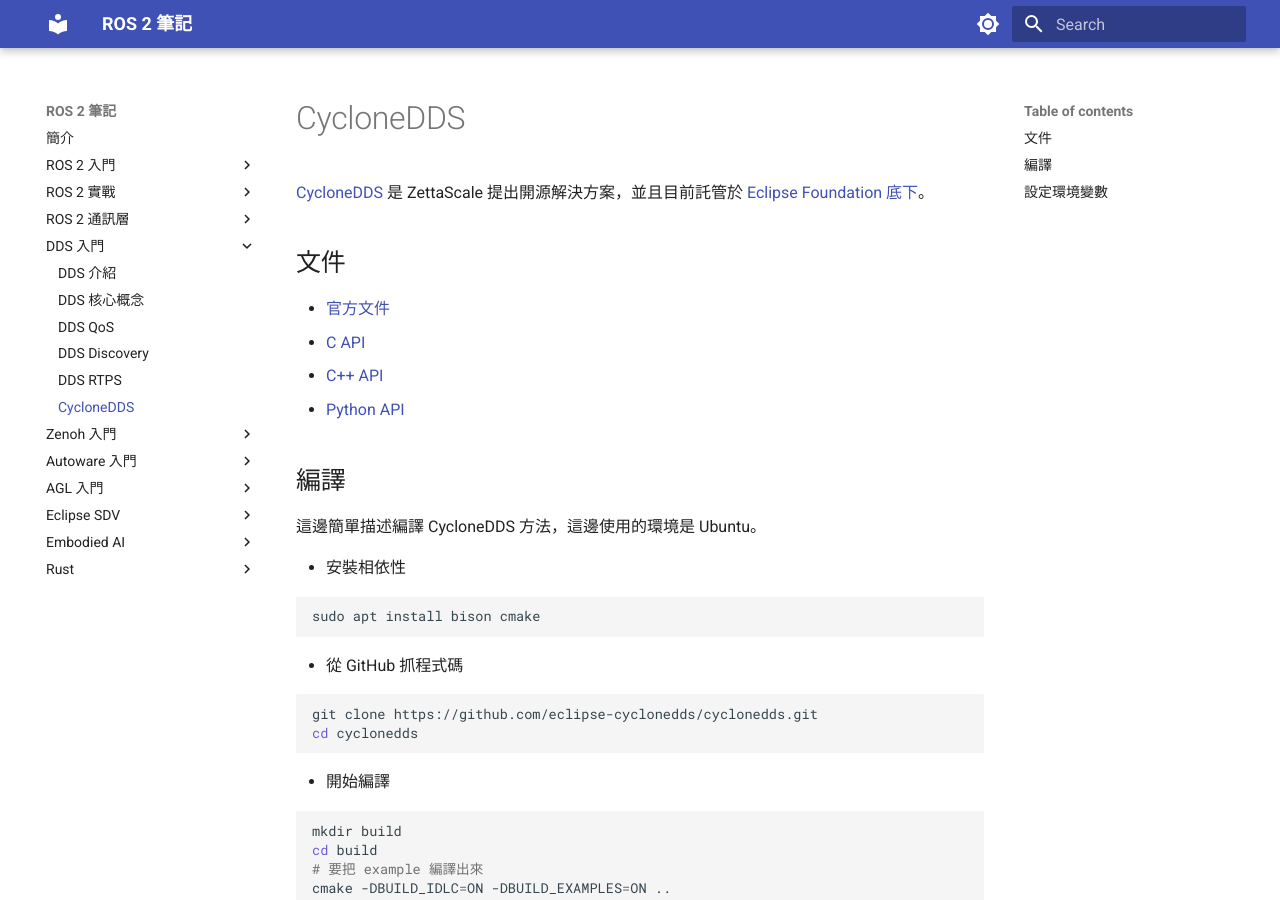
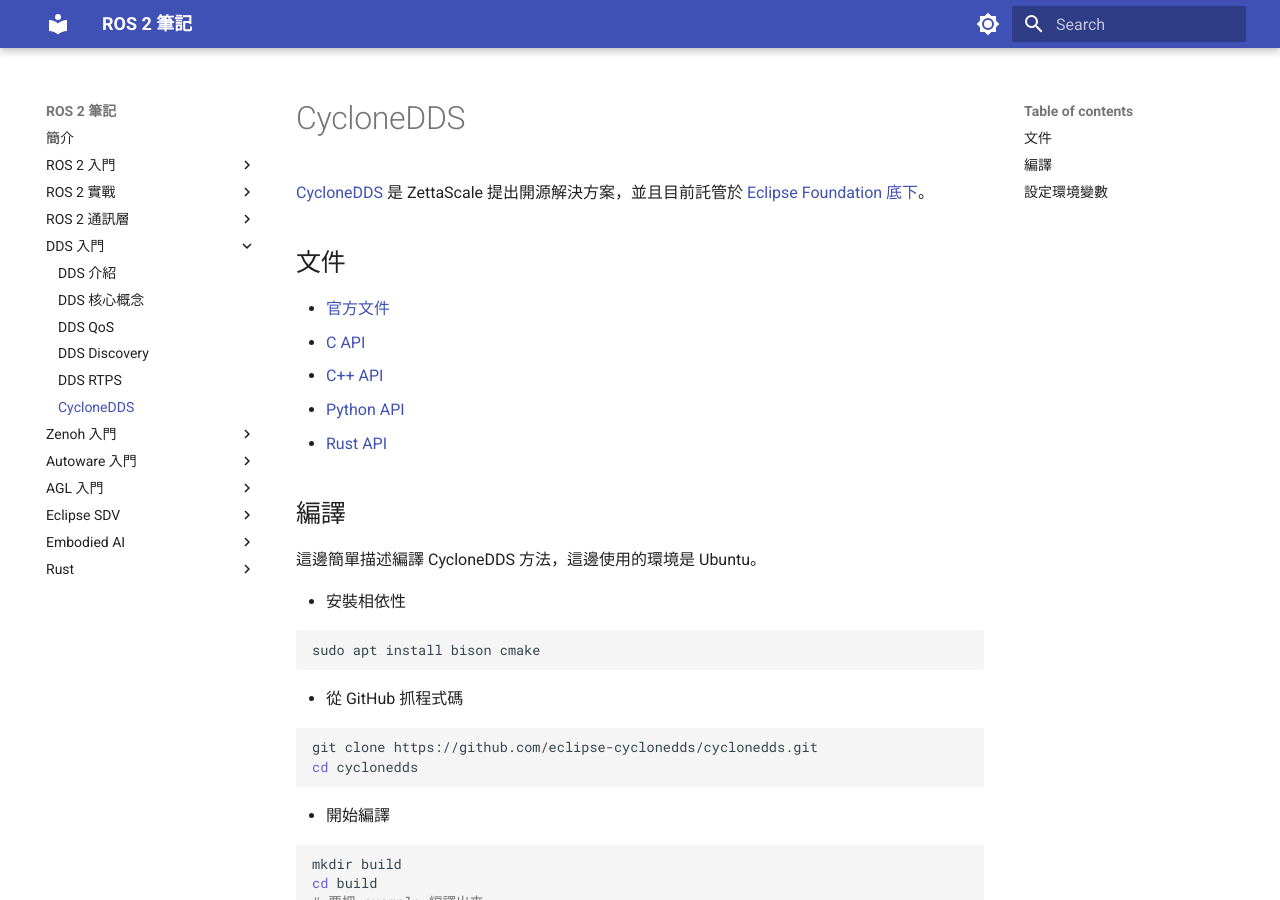
Before and after one commit to evshary/ros2-learning, an MkDocs documentation site: the page built from docs/dds/cyclonedds.md, in a window 1280 px wide and 900 px high. Built offline with MkDocs 1.6.1 and Material for MkDocs 9.7.7, drawn with Linux system fonts in a browser that asks for light colours.

Commit message:
Add Rust API link for CycloneDDS.
Signed-off-by: ChenYing Kuo <evshary@gmail.com>

```diff
--- a/docs/dds/cyclonedds.md
+++ b/docs/dds/cyclonedds.md
@@ -14,6 +14,7 @@ keywords:
 * [C API](https://cyclonedds.io/docs/cyclonedds/latest/ddsc.html)
 * [C++ API](https://cyclonedds.io/docs/cyclonedds-cxx/latest/)
 * [Python API](https://cyclonedds.io/docs/cyclonedds-python/latest/)
+* [Rust API](https://docs.rs/eclipse-cyclonedds/latest/cyclonedds/)
 
 ## 編譯
 
```
